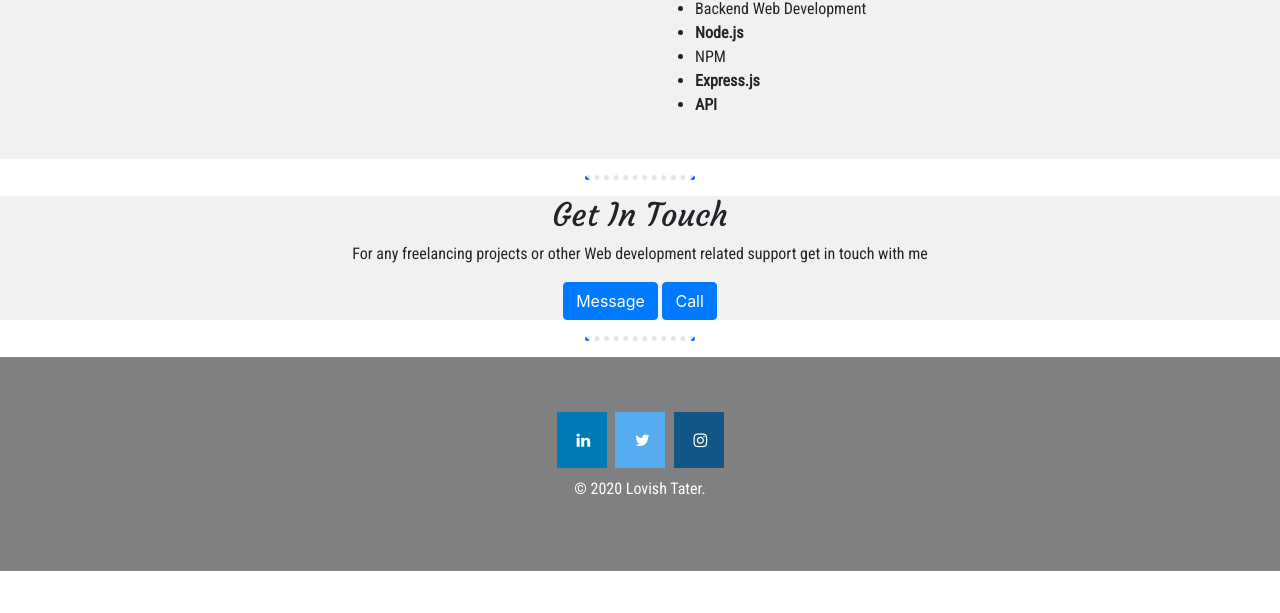
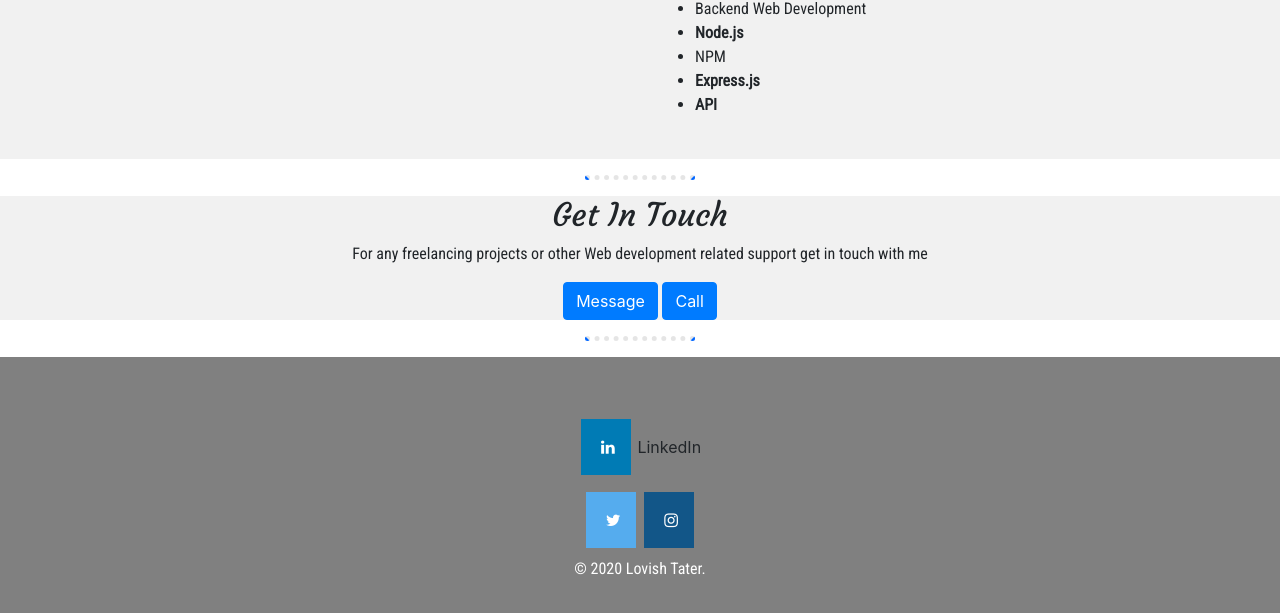
Before and after one commit to lovishtater/My-first-Web-page, a plain HTML site: page index.html in a window 1280 px wide. Shown: the part 1307-1920 px from the top of the page. Before the commit the page ends 1878 px from the top, so only its background shows below. Drawn offline with nearby package versions, Linux system fonts and the light colour scheme.

Commit message:
Update index.html
changed linkedIn button.

```diff
--- a/index.html
+++ b/index.html
@@ -182,7 +182,8 @@
 <hr>
   </div>
   <div class="bottom-container">
-    <a class="fa fa-linkedin" href="https://www.linkedin.com/in/lovishtater08"></a>
+    <button type="button"  href="https://www.linkedin.com/in/lovishtater08" class="btn btn-li"><i class="fa fa-linkedin left"></i> LinkedIn</button>
+    <br>
     <a class="fa fa-twitter" href="https://twitter.com/lovishtater1"></a>
     <a class="fa fa-instagram" href="https://www.instagram.com/lovishtater"></a>
     <p>© 2020 Lovish Tater.</p>
```
